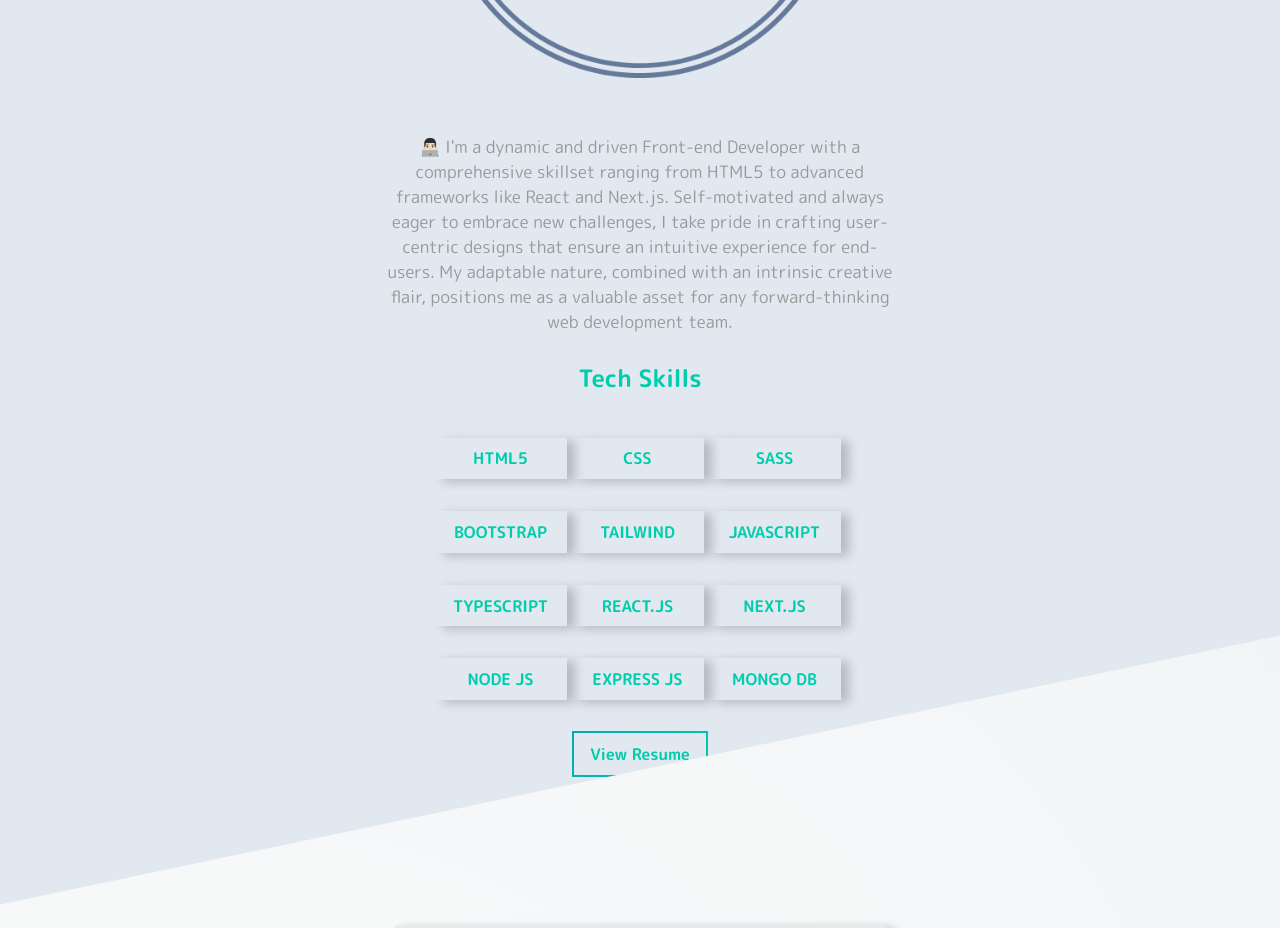
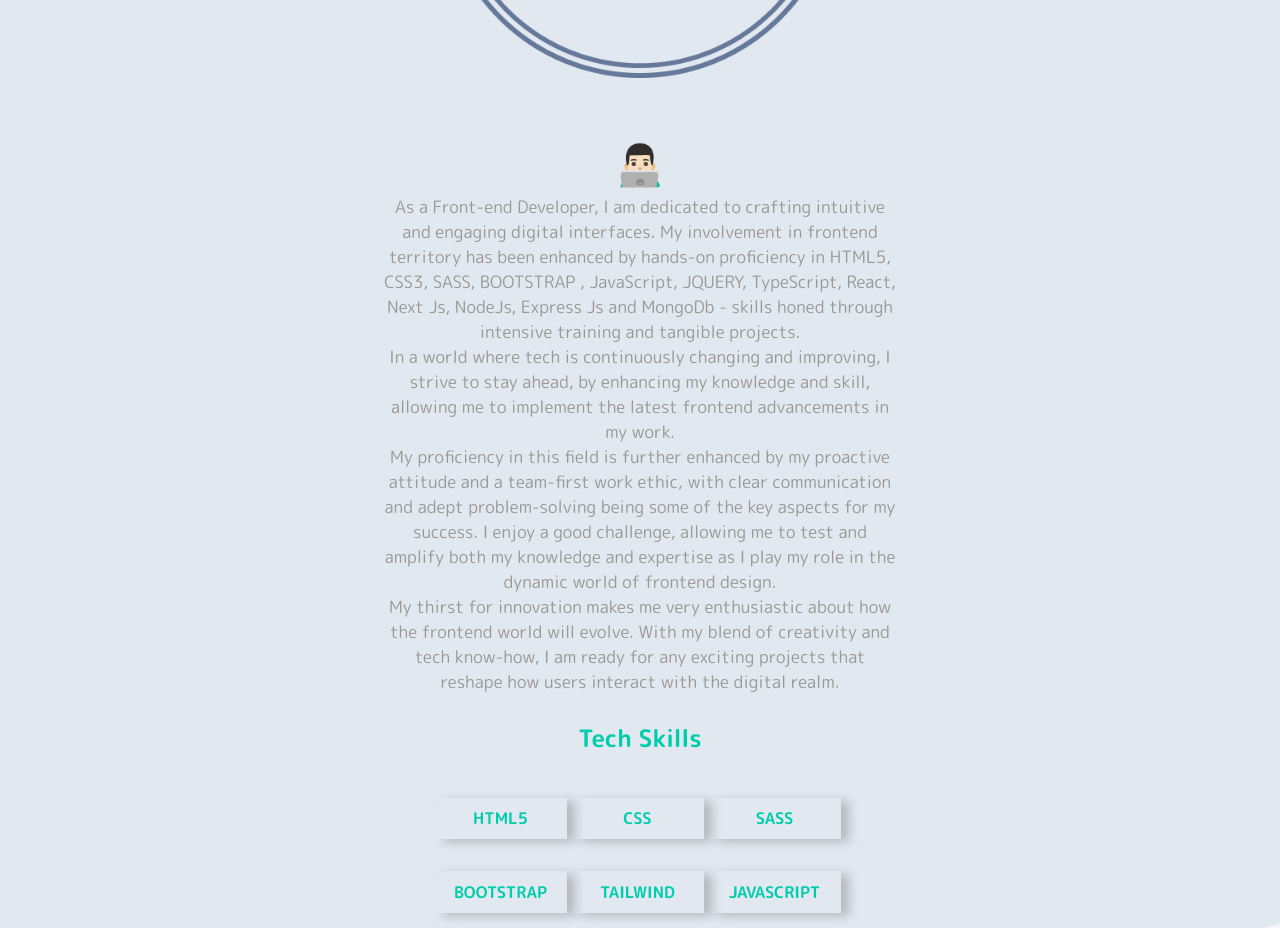
Before and after one commit to KonstantinVchkov/web-portfolio, a React (Create React App) app: page /#hero in a window 1280 px wide. Shown: the part 1260-2188 px from the top of the page. Built offline with nearby package versions, Linux system fonts and the light colour scheme; a web font is replaced by a local one.

Commit message:
database changed for about me

```diff
--- a/src/App.tsx
+++ b/src/App.tsx
@@ -14,13 +14,13 @@ function App() {
   const scrollToTop = () => {
     scroll.scrollToTop();
   };
-  console.log('from contact: ', contact)
+  console.log("from contact: ", contact);
   return (
     <div className="App">
       <ThemeProvider>
-        <Navbar {...contact}/>
+        <Navbar {...contact} />
         <Home />
-        <About aboutme={aboutMe.aboutme} skills={aboutMe.skills}/>
+        <About {...aboutMe} />
         <div id="projects" className="projects">
           {projectsData.map((project, idx) => (
             <ProjectCard key={idx} {...project} />
--- a/src/components/AboutComponent/About.tsx
+++ b/src/components/AboutComponent/About.tsx
@@ -1,13 +1,15 @@
 import { useEffect, useState } from "react";
 import "../../styles/about.css";
 import { AboutBgTheme } from "../../utils/AboutTheme";
-interface AboutMe {
-  name?: string;
-  lastname?: string;
-  aboutme: string;
-  skills: string[];
-}
-const About = ({ aboutme, skills }: AboutMe) => {
+import { AboutMe } from "../../types/ProjectTypes";
+
+const About = ({
+  firstParagraph,
+  secondParagraph,
+  thirdParagraph,
+  fourthParagraph,
+  skills,
+}: AboutMe) => {
   const { aboutBgTheme, themeCn } = AboutBgTheme();
   const [visibleSkillsCount, setVisibleSkillsCount] = useState(4);
   const [isTabletMode, setIsTabletMode] = useState(false);
@@ -29,8 +31,8 @@ const About = ({ aboutme, skills }: AboutMe) => {
     setVisibleSkillsCount(Math.min(newVisibleSkillsCount, skills.length));
   };
   const skillsContainerStyle = {
-    height: isTabletMode ? `${visibleSkillsCount * 55}px` : 'auto',
-    overflow: 'hidden',
+    height: isTabletMode ? `${visibleSkillsCount * 55}px` : "auto",
+    overflow: "hidden",
   };
   return (
     <div id="about" style={{ background: aboutBgTheme }}>
@@ -41,8 +43,13 @@ const About = ({ aboutme, skills }: AboutMe) => {
             <img src="/assets/logo_transparent.png" alt="" />
           </div>
           <div className="col-md-6 col-sm-12">
+
             <div className="about-wrapper__info load-hidden">
-              <p className="about-wrapper__info-text">{aboutme}</p>
+              <span className="icon">👨🏻‍💻</span>
+              <p className="about-wrapper__info-text">{firstParagraph}</p>
+              <p className="about-wrapper__info-text">{secondParagraph}</p>
+              <p className="about-wrapper__info-text">{thirdParagraph}</p>
+              <p className="about-wrapper__info-text">{fourthParagraph}</p>
             </div>
           </div>
           <div className="skills" style={skillsContainerStyle}>
--- a/src/data/db.ts
+++ b/src/data/db.ts
@@ -16,8 +16,14 @@ export const aboutMe = {
     "EXPRESS JS",
     "MONGO DB",
   ],
-  aboutme:
-    "👨🏻‍💻 I'm a dynamic and driven Front-end Developer with a comprehensive skillset ranging from HTML5 to advanced frameworks like React and Next.js. Self-motivated and always eager to embrace new challenges, I take pride in crafting user-centric designs that ensure an intuitive experience for end-users. My adaptable nature, combined with an intrinsic creative flair, positions me as a valuable asset for any forward-thinking web development team.",
+  firstParagraph:
+    "As a Front-end Developer, I am dedicated to crafting intuitive and engaging digital interfaces. My involvement in frontend territory has been enhanced by hands-on proficiency in HTML5, CSS3, SASS, BOOTSTRAP , JavaScript, JQUERY, TypeScript, React, Next Js, NodeJs, Express Js and MongoDb - skills honed through intensive training and tangible projects.",
+  secondParagraph:
+    "In a world where tech is continuously changing and improving, I strive to stay ahead, by enhancing my knowledge and skill, allowing me to implement the latest frontend advancements in my work. ",
+  thirdParagraph:
+    "My proficiency in this field is further enhanced by my proactive attitude and a team-first work ethic, with clear communication and adept problem-solving being some of the key aspects for my success. I enjoy a good challenge, allowing me to test and amplify both my knowledge and expertise as I play my role in the dynamic world of frontend design.",
+  fourthParagraph:
+    "My thirst for innovation makes me very enthusiastic about how the frontend world will evolve.  With my blend of creativity and tech know-how, I am ready for any exciting projects that reshape how users interact with the digital realm.",
 };
 
 export const contact = {
--- a/src/styles/about.css
+++ b/src/styles/about.css
@@ -19,6 +19,9 @@
   box-shadow: 8px 3px 10px 0px rgba(0, 0, 0, 0.2);
   border: none;
   margin-right: 5px;
+}
+.icon{
+  font-size: 40px;
 }
 .dark-skill {
   box-shadow: 8px 3px 10px 0px rgba(240, 240, 240, 0.2);
```
Also changed, not shown: src/types/ProjectTypes.ts (+16 -9 lines).
